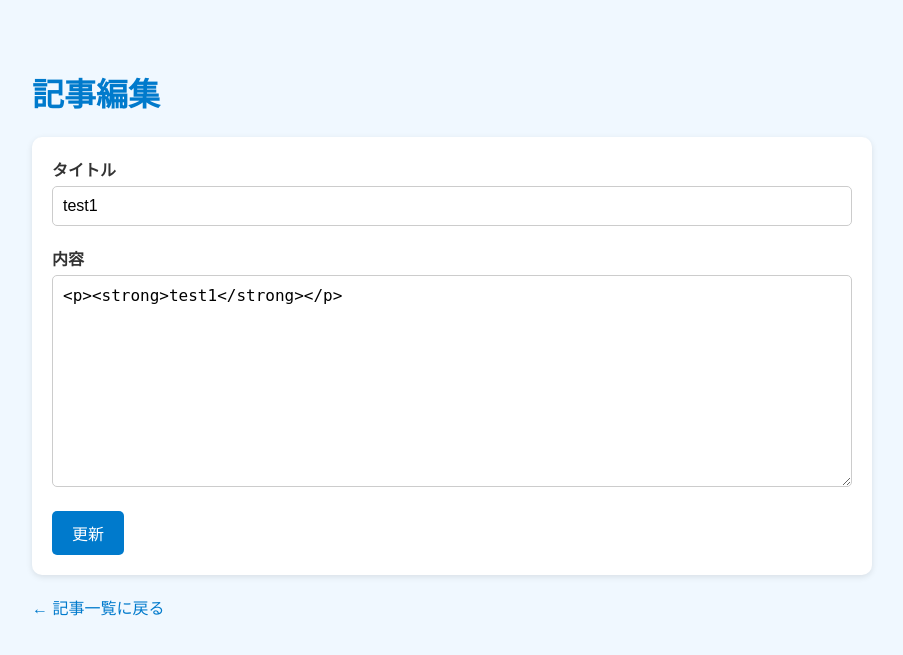
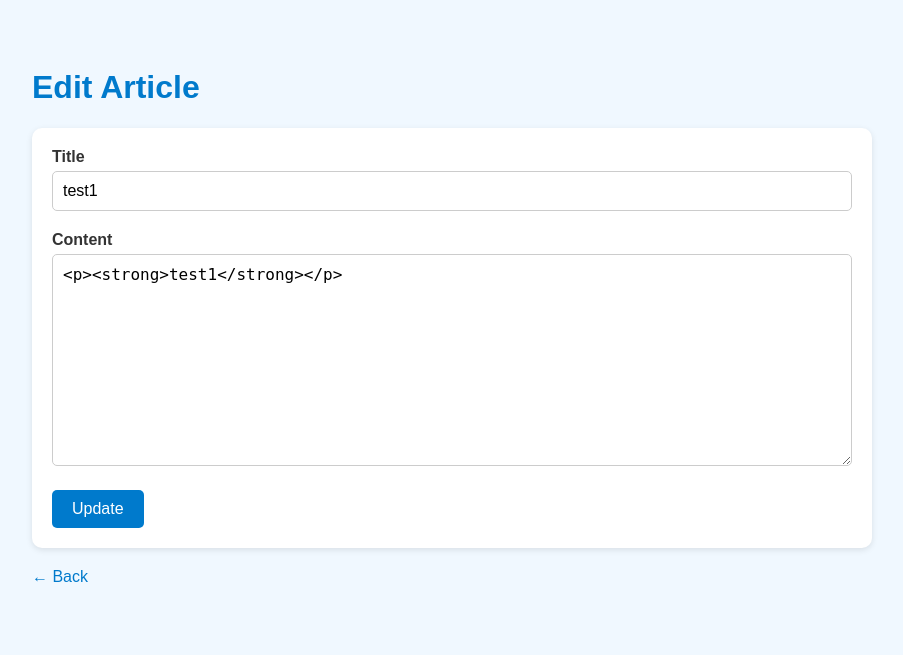
Before and after one commit to Ryota-Sato-1212/welcom-kubernetes, a Flask app: page /blog/edit/1 in a window 1280 px wide. Shown: the top 655 px of the page, without its empty margins (16-919 px from the left). Run offline with Flask 3, Linux system fonts and the light colour scheme; some libraries are stand-ins or nearby versions.

Commit message:
fix material

```diff
--- a/templates/edit_post.html
+++ b/templates/edit_post.html
@@ -2,7 +2,7 @@
 <html lang="ja">
 <head>
     <meta charset="UTF-8" />
-    <title>記事編集</title>
+    <title>Edit Article</title>
     <style>
         body {
             font-family: sans-serif;
@@ -59,17 +59,17 @@
     <script src="https://cdn.ckeditor.com/4.22.1/standard/ckeditor.js"></script>
 </head>
 <body>
-    <h1>記事編集</h1>
+    <h1>Edit Article</h1>
     <form action="{{ url_for('edit_post', post_id=post.id) }}" method="post">
-        <label for="title">タイトル</label>
+        <label for="title">Title</label>
         <input type="text" id="title" name="title" value="{{ post.title }}" required>
 
-        <label for="content">内容</label>
+        <label for="content">Content</label>
         <textarea id="content" name="content" rows="10" required>{{ post.content }}</textarea>
 
-        <button type="submit">更新</button>
+        <button type="submit">Update</button>
     </form>
-    <a href="{{ url_for('blog') }}">← 記事一覧に戻る</a>
+    <a href="{{ url_for('blog') }}">← Back</a>
 
     <!-- ✅ CKEditor の初期化 -->
     <script>
--- a/templates/index.html
+++ b/templates/index.html
@@ -32,7 +32,7 @@
 </head>
 <body>
     <video class="video-background" autoplay muted loop>
-        <source src="{{ url_for('static', filename='video/ocean.mp4') }}" type="video/mp4" />
+        <source src="{{ url_for('static', filename='video/ships.mp4') }}" type="video/mp4" />
     </video>
     <div class="content">
         <h1>Welcome to the world of Kubernetes!</h1>
--- a/templates/post_detail.html
+++ b/templates/post_detail.html
@@ -98,13 +98,13 @@
         </div>
 
         <div class="buttons">
-            <a href="{{ url_for('edit_post', post_id=post.id) }}" class="button">edit</a>
+            <a href="{{ url_for('edit_post', post_id=post.id) }}" class="button">Edit</a>
             <form action="{{ url_for('delete_post', post_id=post.id) }}" method="post" style="display:inline;" onsubmit="return confirm('削除してもよろしいですか？');">
-                <button type="submit" class="button delete-button">delete</button>
+                <button type="submit" class="button delete-button">Delete</button>
             </form>
         </div>
 
-        <a href="{{ url_for('blog') }}" class="back-link">← 一覧に戻る</a>
+        <a href="{{ url_for('blog') }}" class="back-link">← Back</a>
     </div>
 </body>
 </html>
--- a/templates/search_form.html
+++ b/templates/search_form.html
@@ -39,7 +39,7 @@
     </style>
 </head>
 <body>
-    <h1>AI検索フォーム</h1>
+    <h1>AI Search Form</h1>
 
     <form method="post">
         <input type="text" name="query" placeholder="検索語句を入力" required>
--- a/templates/search_results.html
+++ b/templates/search_results.html
@@ -2,7 +2,7 @@
 <html lang="ja">
 <head>
     <meta charset="UTF-8">
-    <title>AI検索結果</title>
+    <title>AI Search Results</title>
     <style>
         body {
             background-image: url("{{ url_for('static', filename='images/ai-pic.jpg') }}");
@@ -34,8 +34,8 @@
     </style>
 </head>
 <body>
-    <h1>検索結果：「{{ query }}」</h1>
+    <h1>Search Results：「{{ query }}」</h1>
     <pre>{{ result }}</pre>
-    <a href="{{ url_for('search') }}">← 検索に戻る</a>
+    <a href="{{ url_for('search') }}">← Back</a>
 </body>
 </html>
```
Also changed, not shown: templates/blog.html (+4 -4 lines), instance/blog.db, 1 other file.
